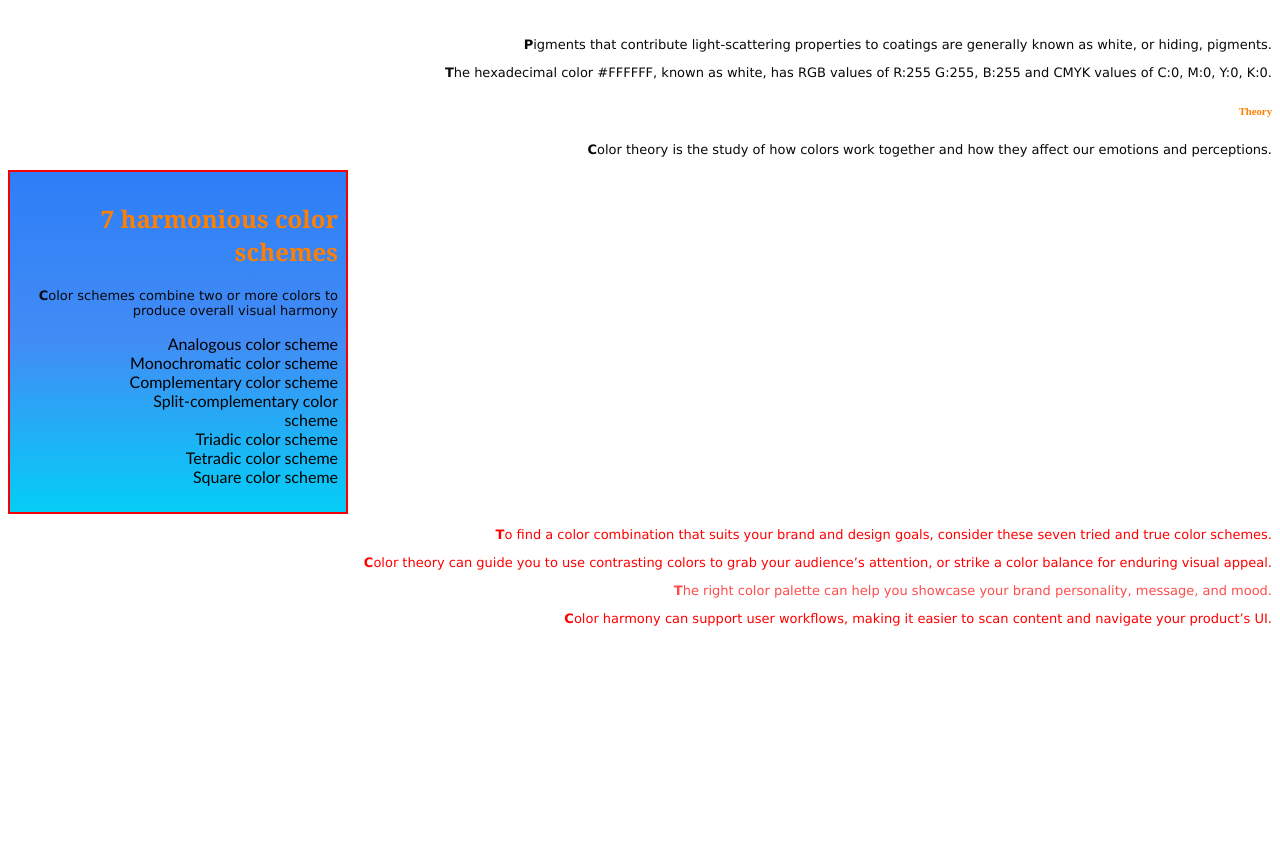
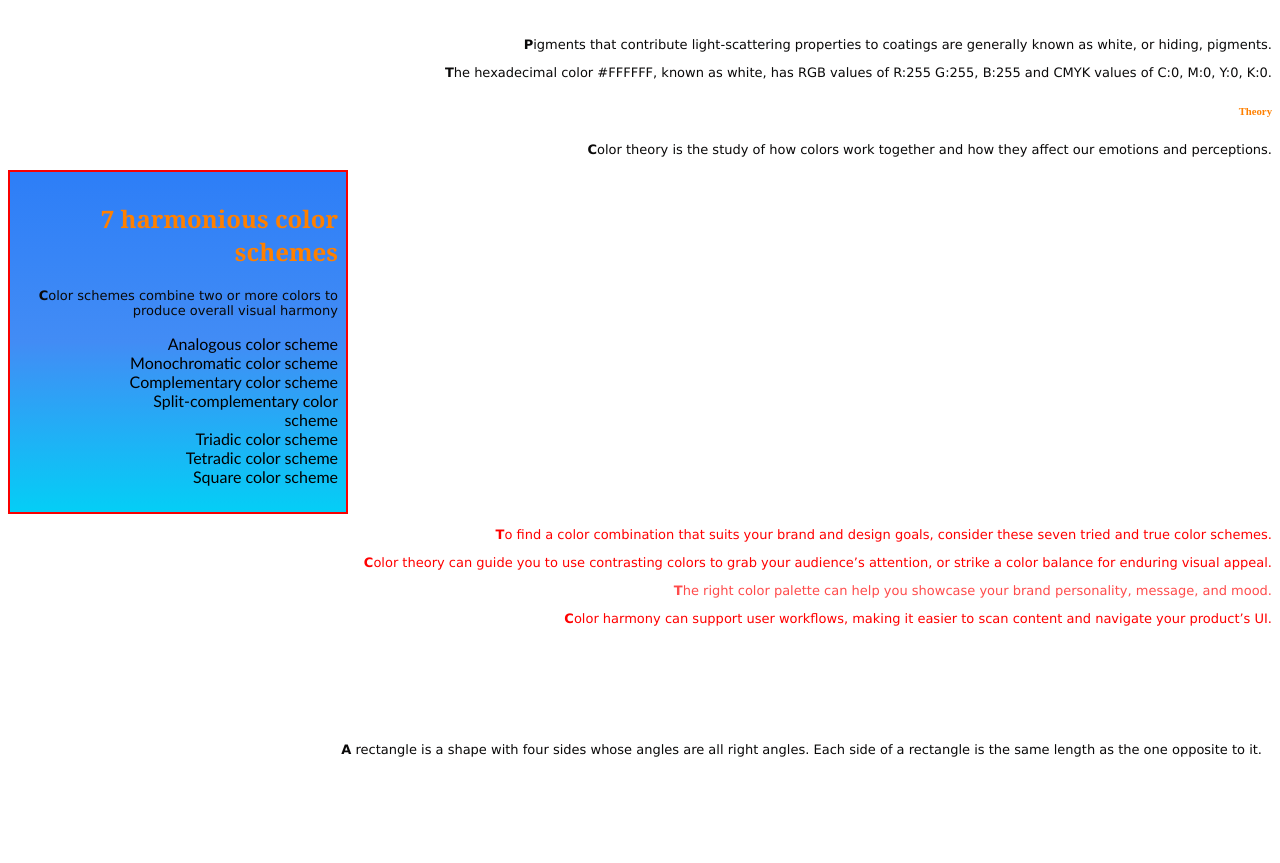
Before and after one commit to Victoria98Sagastizabal/deco1, a plain HTML site: page index.html in a window 1280 px wide. Shown: the part 703-1566 px from the top of the page. Before the commit the page ends 1342 px from the top, so only its background shows below. Drawn offline with Linux system fonts and the light colour scheme.

Commit message:
add container padding

```diff
--- a/index.html
+++ b/index.html
@@ -81,5 +81,15 @@
    Color harmony can support user workflows, making it easier to scan content and navigate your product’s UI.
 </p>
 
+
+<div class="container">
+
+   <p>
+   A rectangle is a shape with four sides whose angles are all right angles.
+   Each side of a rectangle is the same length as the one opposite to it.
+   </p>
+
+
+
 </body>
 </html>
--- a/style.css
+++ b/style.css
@@ -127,3 +127,10 @@ px {
   color: rgb(255, 128, 0);
   font-weight: 900;
 }
+
+div {
+  padding-top: 90px;
+  padding-right: 10px;
+  padding-bottom: 90px;
+  padding-left: 10px;
+}
```
